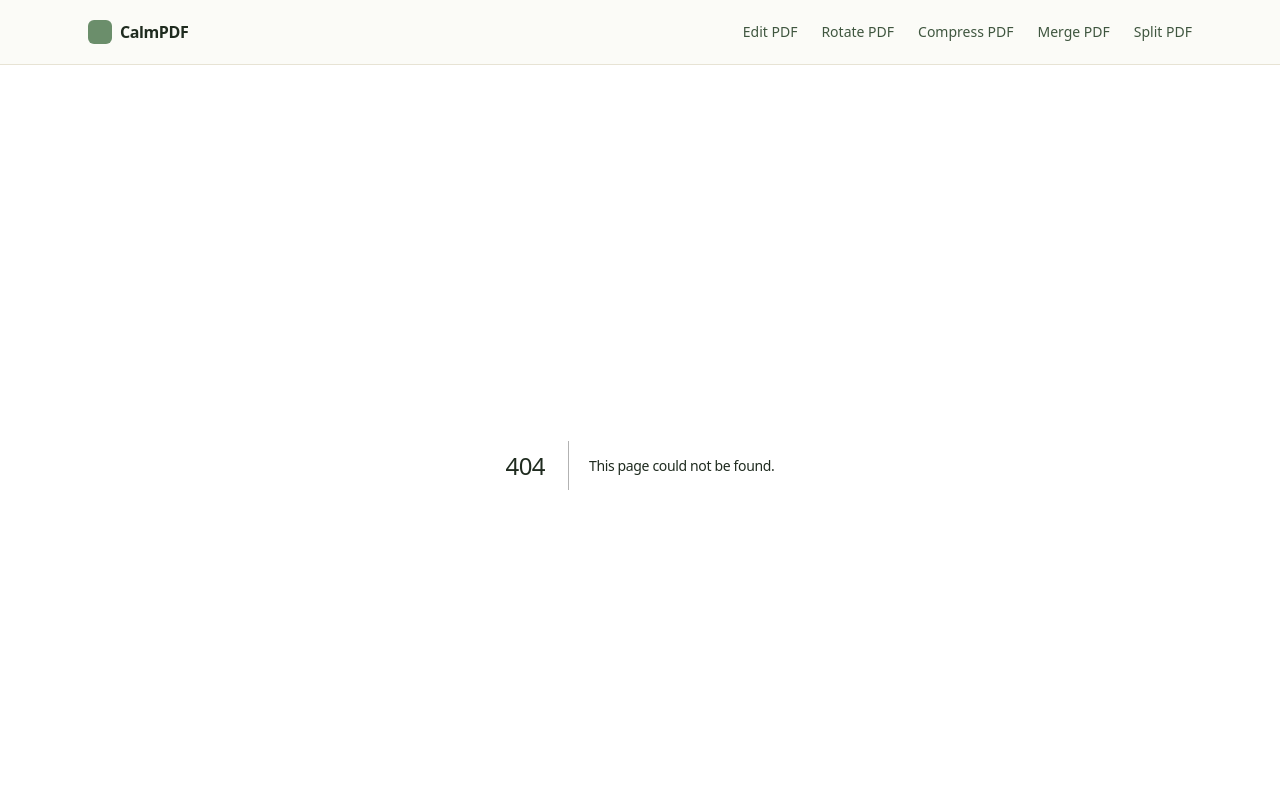
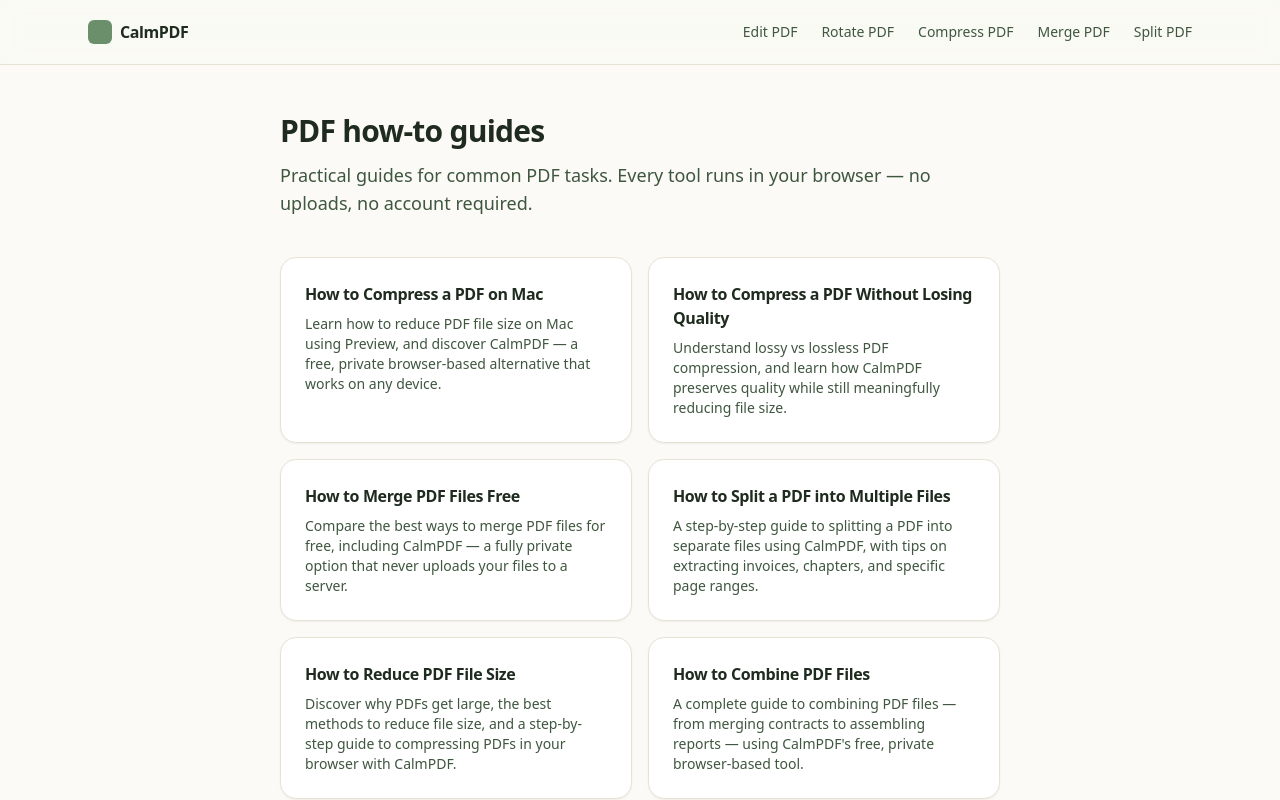
Before and after one commit to lorenzo-gu/calmpdf, a Next.js app: page /how-to in a window 1280 px wide. Before the commit this address had no page. Shown: the top 800 px of the page. Built offline with nearby package versions, Linux system fonts and the light colour scheme.

Commit message:
Add how-to index page at /how-to

```diff
--- /dev/null
+++ b/src/app/how-to/page.tsx
@@ -0,0 +1,43 @@
+import type { Metadata } from "next";
+import Link from "next/link";
+import { SITE } from "@/lib/site";
+import { BLOG_POSTS } from "@/content/posts";
+
+export const metadata: Metadata = {
+  title: "PDF How-to Guides | CalmPDF",
+  description:
+    "Step-by-step guides on compressing, merging, splitting, and managing PDF files — all without uploading your documents anywhere.",
+  alternates: { canonical: `${SITE.url}/how-to` },
+  openGraph: {
+    title: "PDF How-to Guides | CalmPDF",
+    description:
+      "Step-by-step guides on compressing, merging, splitting, and managing PDF files.",
+    url: `${SITE.url}/how-to`,
+    siteName: SITE.name,
+  },
+};
+
+export default function HowToIndexPage() {
+  return (
+    <main className="mx-auto max-w-3xl px-4 md:px-6 py-12">
+      <h1 className="text-3xl font-semibold tracking-tight">PDF how-to guides</h1>
+      <p className="mt-3 text-lg text-sage-700">
+        Practical guides for common PDF tasks. Every tool runs in your browser —
+        no uploads, no account required.
+      </p>
+
+      <div className="mt-10 grid gap-4 sm:grid-cols-2">
+        {BLOG_POSTS.map((post) => (
+          <Link
+            key={post.slug}
+            href={`/how-to/${post.slug}`}
+            className="card no-underline hover:border-sage-300 transition-colors"
+          >
+            <h2 className="font-semibold text-sage-900">{post.title}</h2>
+            <p className="mt-2 text-sm text-sage-700">{post.description}</p>
+          </Link>
+        ))}
+      </div>
+    </main>
+  );
+}
```
